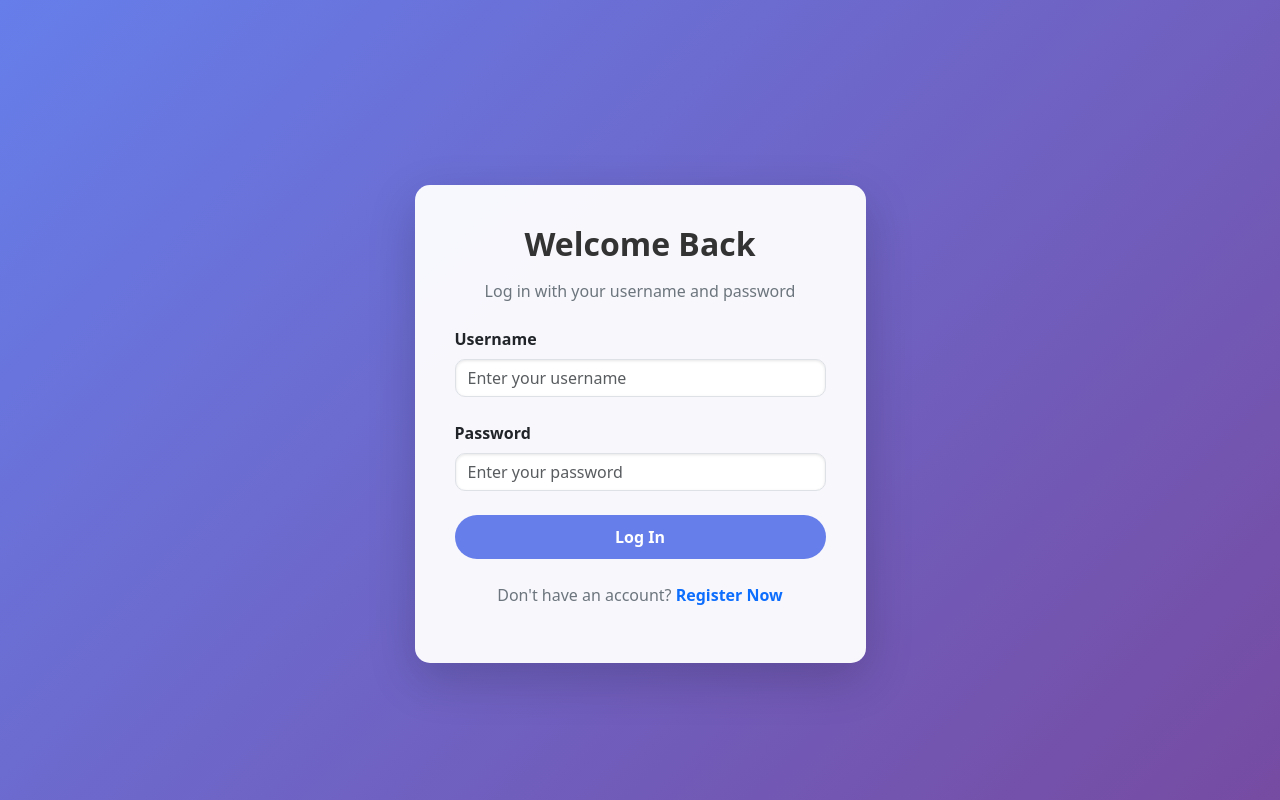
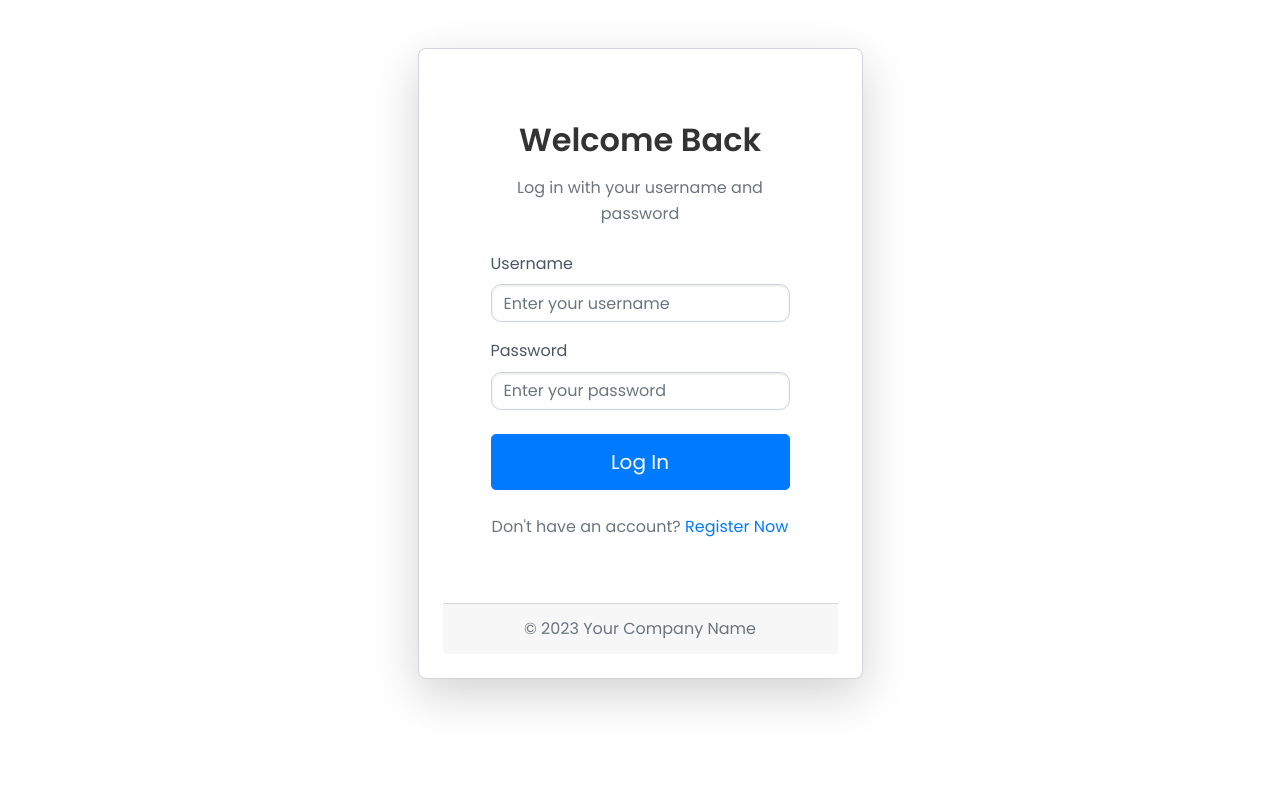
Before and after one commit to RajeshKc777/InternProject, a Django app: page / in a window 1280 px wide. Run offline with Django 5.2, Linux system fonts and the light colour scheme; some libraries are stand-ins or nearby versions.

Commit message:
Implement initial UI upgrade with professional task management styles and basic AJAX example.

```diff
--- a/static/css/style.css
+++ b/static/css/style.css
@@ -1,4 +1,14 @@
 @import url('https://fonts.googleapis.com/css2?family=Poppins:wght@400;600&display=swap');
+
+/* Color Palette */
+:root {
+ --primary-blue: #3B82F6; /* A bright, friendly blue */
+ --dark-blue: #1E3A8A; /* A deep, professional blue */
+ --light-gray: #F3F4F6; /* A very light gray for backgrounds */
+ --medium-gray: #D1D5DB; /* A medium gray for borders and dividers */
+ --dark-gray: #4B5563; /* A dark gray for text and icons */
+ --white: #FFFFFF;
+}
 
 ::after,
 ::before {
@@ -6,9 +16,8 @@
     margin: 0;
     padding: 0;
 }
-
 a {
-    text-decoration: none;
+ text-decoration: none;
 }
 
 li {
@@ -17,7 +26,11 @@ li {
 
 body {
     font-family: 'Poppins', sans-serif;
+    line-height: 1.6;
+    color: var(--dark-gray);
+ background-color: var(--light-gray);
 }
+
 
 .wrapper {
     display: flex;
@@ -30,7 +43,7 @@ body {
     width: 100%;
     overflow: hidden;
     transition: all 0.35s ease-in-out;
-    background-color: #fff;
+ background-color: var(--white);
     min-width: 0;
 }
 
@@ -40,7 +53,7 @@ body {
     z-index: 1000;
     transition: all .25s ease-in-out;
     background-color: #0e2238;
-    display: flex;
+ display: flex;
     flex-direction: column;
 }
 
@@ -52,7 +65,7 @@ body {
 .toggle-btn {
     background-color: transparent;
     cursor: pointer;
-    border: 0;
+ border: 0;
     padding: 1rem 1.5rem;
 }
 
@@ -60,11 +73,12 @@ body {
     font-size: 1.5rem;
     color: #FFF;
 }
-
+#sidebar .sidebar-logo {
+ padding: 1rem 1.5rem;
+}
 .sidebar-logo {
     margin: auto 0;
 }
-
 .sidebar-logo a {
     color: #FFF;
     font-size: 1.15rem;
@@ -92,13 +106,13 @@ body {
 }
 
 .sidebar-nav {
-    padding: 2rem 0;
+ padding: 1rem 0;
     flex: 1 1 auto;
 }
 
 a.sidebar-link {
     padding: .625rem 1.625rem;
-    color: #FFF;
+ color: #FFF;
     display: block;
     font-size: 0.9rem;
     white-space: nowrap;
@@ -112,7 +126,7 @@ a.sidebar-link {
 }
 
 a.sidebar-link:hover {
-    background-color: rgba(255, 255, 255, .075);
+ background-color: rgba(255, 255, 255, .1);
     border-left: 3px solid #3b7ddd;
 }
 
@@ -156,8 +170,8 @@ a.sidebar-link:hover {
 }
 
 .navbar {
-    background-color: #f5f5f5;
-    box-shadow: 0 0 2rem 0 rgba(33, 37, 41, .1);
+ background-color: var(--white);
+ box-shadow: 0 2px 4px rgba(0, 0, 0, 0.1);
 }
 
 .navbar-expand .navbar-collapse {
@@ -169,7 +183,48 @@ a.sidebar-link:hover {
     width: 40px;
 }
 
+/* Professional task management website styles */
 
+h1, h2, h3, h4, h5, h6 {
+ color: var(--dark-blue);
+ margin-bottom: 1rem;
+}
+
+p {
+ margin-bottom: 1rem;
+}
+
+/* Example: Add some spacing to the main content area */
+.main {
+ padding: 1.5rem;
+}
+
+/* Example: Style for cards or sections */
+.card {
+ background-color: var(--white);
+ border-radius: 0.5rem;
+ box-shadow: 0 2px 4px rgba(0, 0, 0, 0.05);
+ padding: 1.5rem;
+ margin-bottom: 1.5rem;
+ border: 1px solid var(--medium-gray);
+}
+
+.card-header {
+ border-bottom: 1px solid var(--medium-gray);
+ padding-bottom: 1rem;
+ margin-bottom: 1rem;
+ font-size: 1.2rem;
+ font-weight: 600;
+ color: var(--dark-blue);
+}
+
+/* Example: Button styles */
+.btn {
+ display: inline-block;
+ padding: 0.75rem 1.5rem;
+ border-radius: 0.3rem;
+ cursor: pointer;
+}
 
 @media (min-width: 768px) {
 
--- a/templates/registration/login.html
+++ b/templates/registration/login.html
@@ -5,34 +5,15 @@
     <meta name="viewport" content="width=device-width, initial-scale=1.0">
     <title>Login</title>
     <!-- Bootstrap CSS -->
-    <link href="https://cdn.jsdelivr.net/npm/bootstrap@5.3.0/dist/css/bootstrap.min.css" rel="stylesheet">
-    <!-- Custom CSS -->
+    <link rel="stylesheet" href="https://stackpath.bootstrapcdn.com/bootstrap/4.5.2/css/bootstrap.min.css">
+    <!-- Custom CSS - Assuming you have a main styles file now -->
+    <link rel="stylesheet" href="../../static/css/style.css">
     <style>
+        /* Additional specific styles for the login page if needed, but try to use the main style.css */
         body {
-            background: linear-gradient(135deg, #667eea, #764ba2);
+            background-color: var(--color-background); /* Use color variable from style.css */
             min-height: 100vh;
             display: flex;
-            align-items: center;
-        }
-        .card {
-            border: none;
-            border-radius: 15px;
-            background: rgba(255, 255, 255, 0.95);
-            transition: transform 0.3s ease;
-        }
-        .card:hover {
-            transform: translateY(-5px);
-        }
-        .btn-primary {
-            background: #667eea;
-            border: none;
-            border-radius: 25px;
-            padding: 10px;
-            font-weight: bold;
-            transition: background 0.3s ease;
-        }
-        .btn-primary:hover {
-            background: #764ba2;
         }
         .form-control {
             border-radius: 10px;
@@ -47,16 +28,6 @@
             color: #333;
             font-weight: 700;
         }
-        .text-muted {
-            color: #6c757d !important;
-        }
-        .message {
-            padding: 10px;
-            margin-bottom: 15px;
-            border-radius: 5px;
-        }
-        .message.success { background: #d4edda; color: #155724; }
-        .message.error { background: #f8d7da; color: #721c24; }
     </style>
 </head>
 <body>
@@ -64,7 +35,7 @@
         <div class="row justify-content-center mt-5">
             <div class="col-lg-5 col-md-6 col-sm-8">
                 <div class="card shadow-lg p-4">
-                    <div class="card-body">
+                    <div class="card-body p-5">
                         <h2 class="text-center mb-3">Welcome Back</h2>
                         <p class="text-center text-muted mb-4">Log in with your username and password</p>
 
@@ -80,22 +51,25 @@
 
                         <form method="POST" action="{% url 'user_login' %}">
                             {% csrf_token %}
-                            <div class="mb-4">
+                            <div class="form-group mb-3">
                                 <label for="username" class="form-label fw-bold">Username</label>
                                 <input type="text" id="username" name="username" class="form-control" placeholder="Enter your username" required>
                             </div>
 
-                            <div class="mb-4">
+                            <div class="form-group mb-4">
                                 <label for="password" class="form-label fw-bold">Password</label>
                                 <input type="password" id="password" name="password" class="form-control" placeholder="Enter your password" required>
                             </div>
 
-                            <button type="submit" class="btn btn-primary w-100">Log In</button>
+                            <button type="submit" class="btn btn-primary w-100 btn-lg">Log In</button>
                         </form>
 
                         <div class="text-center mt-4">
                             <p class="text-muted">Don't have an account? <a href="{% url 'user_register' %}" class="text-primary fw-bold text-decoration-none">Register Now</a></p>
                         </div>
+                    </div>
+                    <div class="card-footer text-center text-muted">
+                        &copy; 2023 Your Company Name
                     </div>
                 </div>
             </div>
@@ -104,5 +78,7 @@
 
     <!-- Bootstrap JS and dependencies -->
     <script src="https://cdn.jsdelivr.net/npm/bootstrap@5.3.0/dist/js/bootstrap.bundle.min.js"></script>
+    <!-- Your custom script file if needed -->
+    <script src="../../static/js/script.js"></script>
 </body>
 </html>
```
Also changed, not shown: templates/manager/manager_dashboard.html (+46 -8 lines), 1 other file.
